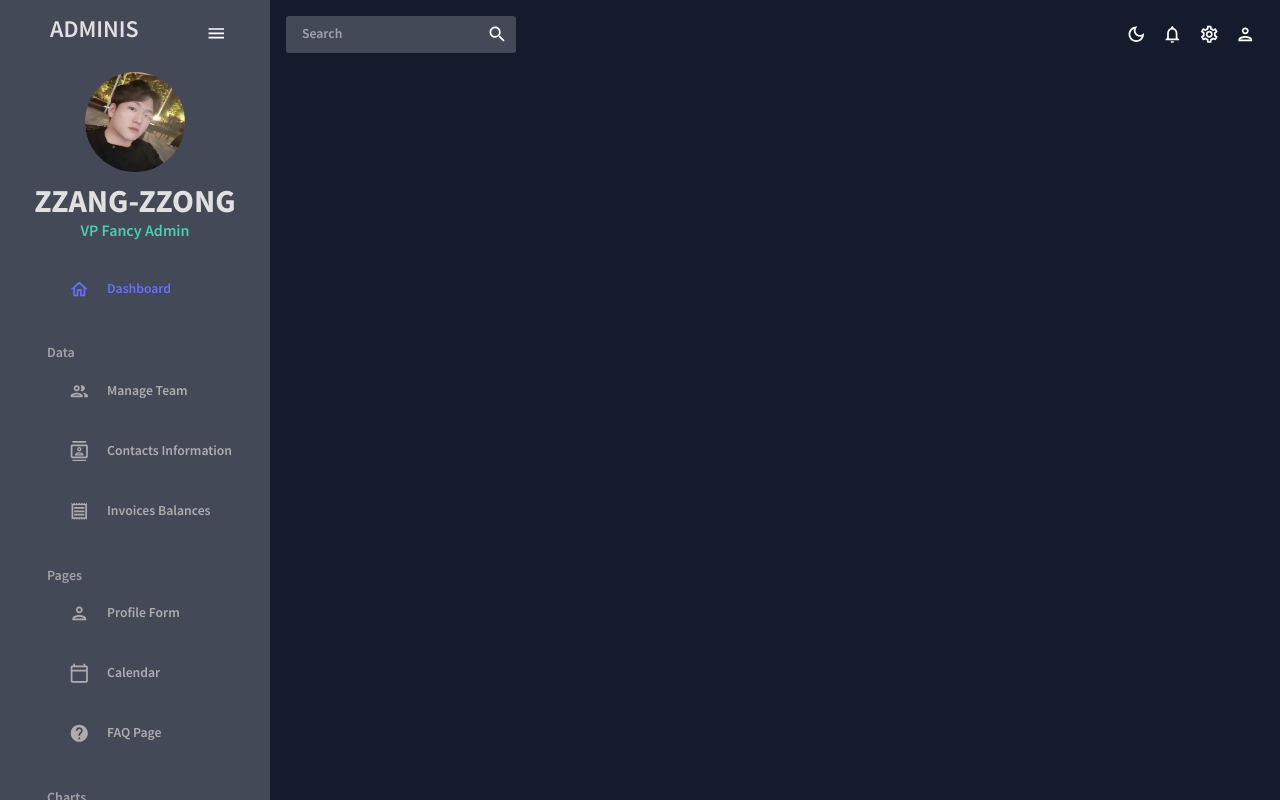
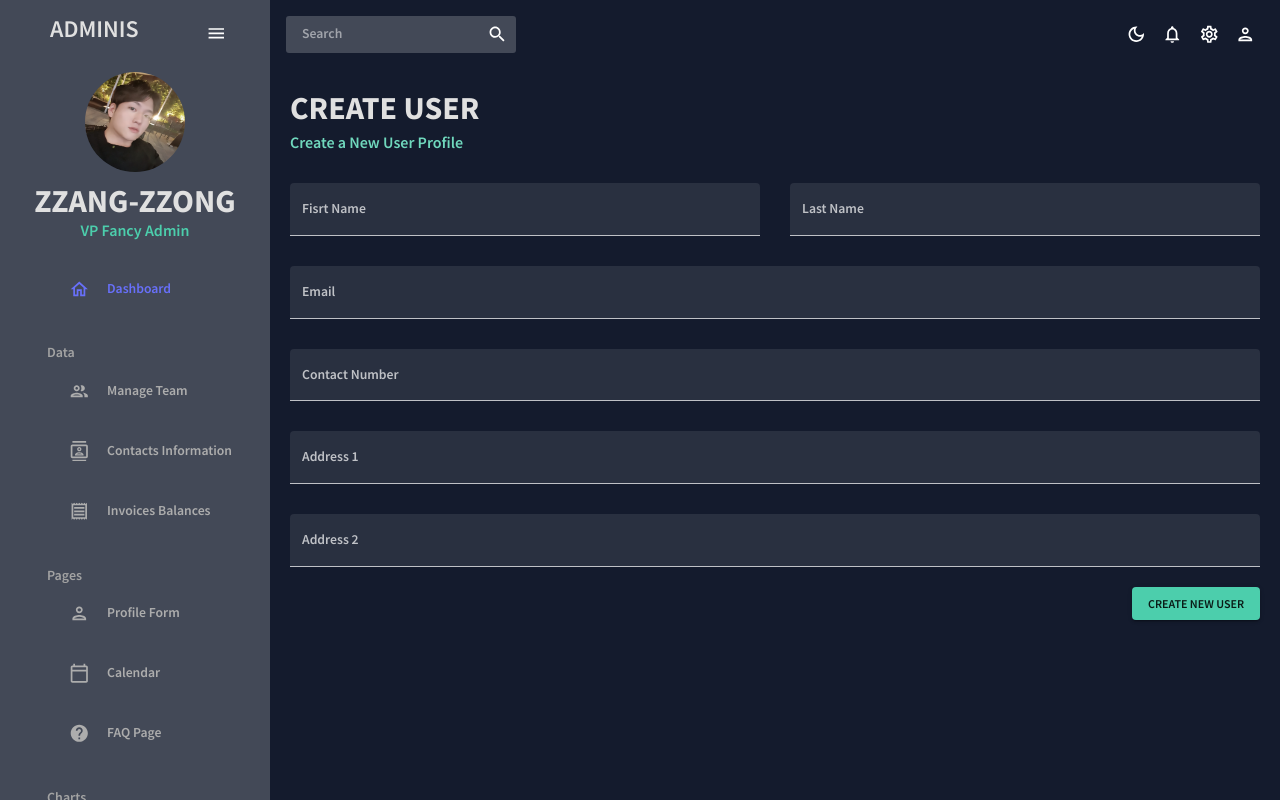
Before and after one commit to zzangzzong92/React-admin, a React (Create React App) app: page /form in a window 1280 px wide. Built offline with nearby package versions, Linux system fonts and the light colour scheme.

Commit message:
Add : Complete form page

```diff
--- a/src/App.js
+++ b/src/App.js
@@ -8,7 +8,7 @@
 import Invoices from "./scenes/invoices";
 import Contacts from "./scenes/contacts";
 // import Bar from "./scenes/bar";
-// import Form from "./scenes/form";
+import Form from "./scenes/form";
 // import Line from "./scenes/line";
 // import Pie from "./scenes/pie";
 // import FAQ from "./scenes/faq";
@@ -31,7 +31,7 @@
               <Route path="/team" element={<Team />} />
               <Route path="/contacts" element={<Contacts />} />
               <Route path="/invoices" element={<Invoices />} />
-              {/* <Route path="/form" element={<Form />} /> */}
+              <Route path="/form" element={<Form />} />
               {/* <Route path="/bar" element={<Bar />} /> */}
               {/* <Route path="/pie" element={<Pie />} /> */}
               {/* <Route path="/line" element={<Line />} /> */}
--- /dev/null
+++ b/src/scenes/form/index.jsx
@@ -0,0 +1,153 @@
+import { Box, Button, TextField } from "@mui/material";
+import { Formik } from "formik";
+import * as yup from "yup";
+import useMediaQuery from "@mui/material/useMediaQuery";
+import Header from "../../components/Header";
+
+const Form = () => {
+  //Mui내부 미디어쿼리를 사용, css적용해줄 필요가 없음
+  const isNonMobile = useMediaQuery("(min-width:600px)");
+  const handleForSubmit = (values) => {
+    console.log(values);
+  };
+  const initialValues = {
+    firstName: "",
+    lastName: "",
+    email: "",
+    contact: "",
+    address1: "",
+    address2: "",
+  };
+
+  const phoneRegExp =
+    /^((\+[1-9]{1,4}[ -]?)|(\([0-9]{2,3}\)[ -]?)|([0-9]{2,4})[ -]?)*?[0-9]{3,4}[ -]?[0-9]{3,4}$/; // 정규식 적용
+
+  const checkoutSchema = yup.object().shape({
+    firstName: yup.string().required("required"),
+    lastName: yup.string().required("required"),
+    email: yup.string().email("invalid email").required("required"),
+    contact: yup
+      .string()
+      .matches(phoneRegExp, "Phone number is not valid")
+      .required("required"),
+    address1: yup.string().required("required"),
+    address2: yup.string().required("required"),
+  });
+  return (
+    <Box m="20px">
+      <Header title="CREATE USER" subtitle="Create a New User Profile" />
+
+      <Formik
+        onSubmit={handleForSubmit}
+        initialValues={initialValues}
+        validationSchema={checkoutSchema}
+      >
+        {({
+          values,
+          errors,
+          touched,
+          handleBlur,
+          handleChange,
+          handleSubmit,
+        }) => (
+          <form onSubmit={handleSubmit}>
+            <Box
+              display="grid"
+              gap="30px"
+              gridTemplateColumns="repeat(4, minmax(0, 1fr))"
+              sx={{
+                "& > div": { gridColumn: isNonMobile ? undefined : "span 4" },
+              }}
+            >
+              <TextField
+                fullWidth
+                variant="filled"
+                type="text"
+                label="Fisrt Name"
+                onBlur={handleBlur}
+                onChange={handleChange}
+                value={values.firstName}
+                name="firstName"
+                error={!!touched.firstName && !!errors.firstName}
+                helperText={touched.firstName && errors.firstName}
+                sx={{ gridColumn: "span 2" }}
+              />
+              <TextField
+                fullWidth
+                variant="filled"
+                type="text"
+                label="Last Name"
+                onBlur={handleBlur}
+                onChange={handleChange}
+                value={values.lastName}
+                name="lastName"
+                error={!!touched.lastName && !!errors.lasttName}
+                helperText={touched.lasttName && errors.lastName}
+                sx={{ gridColumn: "span 2" }}
+              />
+              <TextField
+                fullWidth
+                variant="filled"
+                type="text"
+                label="Email"
+                onBlur={handleBlur}
+                onChange={handleChange}
+                value={values.email}
+                name="email"
+                error={!!touched.email && !!errors.email}
+                helperText={touched.email && errors.email}
+                sx={{ gridColumn: "span 4" }}
+              />
+              <TextField
+                fullWidth
+                variant="filled"
+                type="text"
+                label="Contact Number"
+                onBlur={handleBlur}
+                onChange={handleChange}
+                value={values.contact}
+                name="contact"
+                error={!!touched.contact && !!errors.contact}
+                helperText={touched.contact && errors.contact}
+                sx={{ gridColumn: "span 4" }}
+              />
+              <TextField
+                fullWidth
+                variant="filled"
+                type="text"
+                label="Address 1"
+                onBlur={handleBlur}
+                onChange={handleChange}
+                value={values.address1}
+                name="address1"
+                error={!!touched.address1 && !!errors.address1}
+                helperText={touched.address1 && errors.address1}
+                sx={{ gridColumn: "span 4" }}
+              />
+              <TextField
+                fullWidth
+                variant="filled"
+                type="text"
+                label="Address 2"
+                onBlur={handleBlur}
+                onChange={handleChange}
+                value={values.address2}
+                name="address2"
+                error={!!touched.address2 && !!errors.address2}
+                helperText={touched.address2 && errors.address2}
+                sx={{ gridColumn: "span 4" }}
+              />
+            </Box>
+            <Box display="flex" justifyContent="end" mt="20px">
+              <Button type="submit" color="secondary" variant="contained">
+                Create New User
+              </Button>
+            </Box>
+          </form>
+        )}
+      </Formik>
+    </Box>
+  );
+};
+
+export default Form;
```
